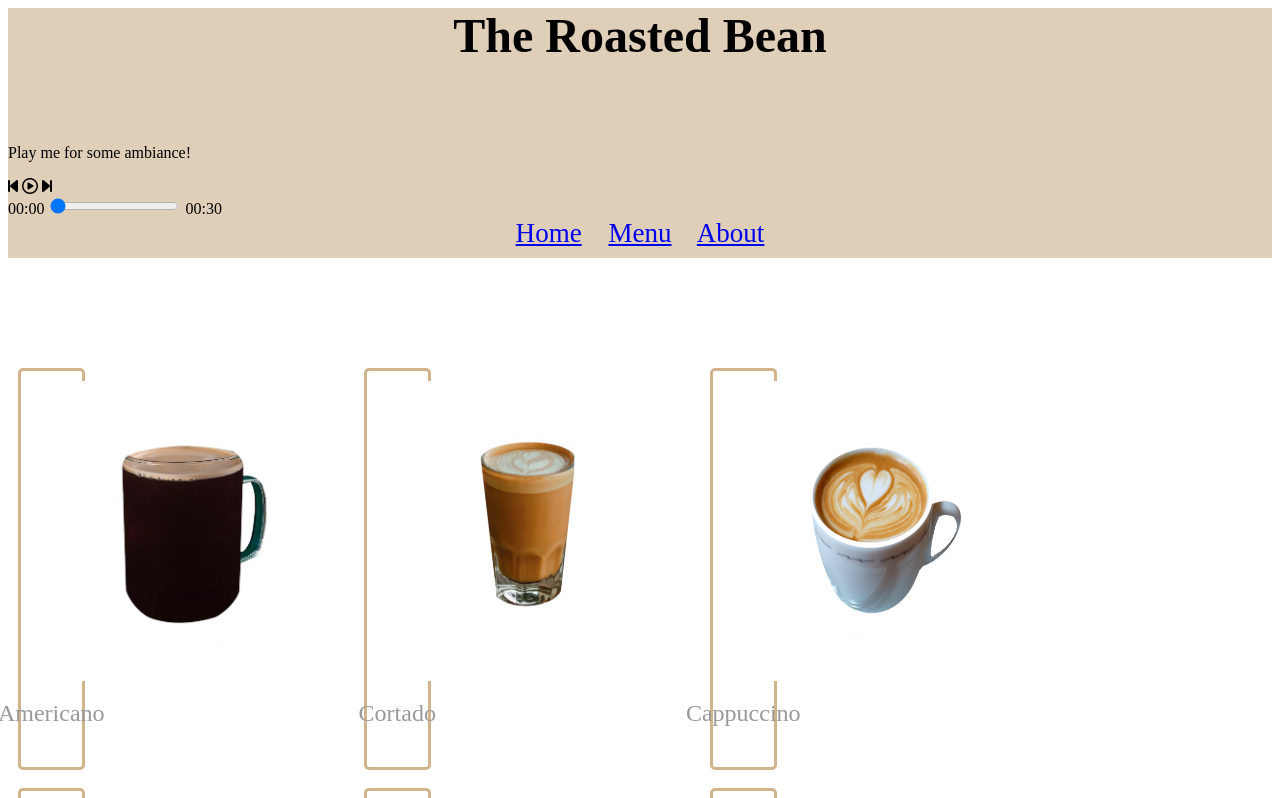
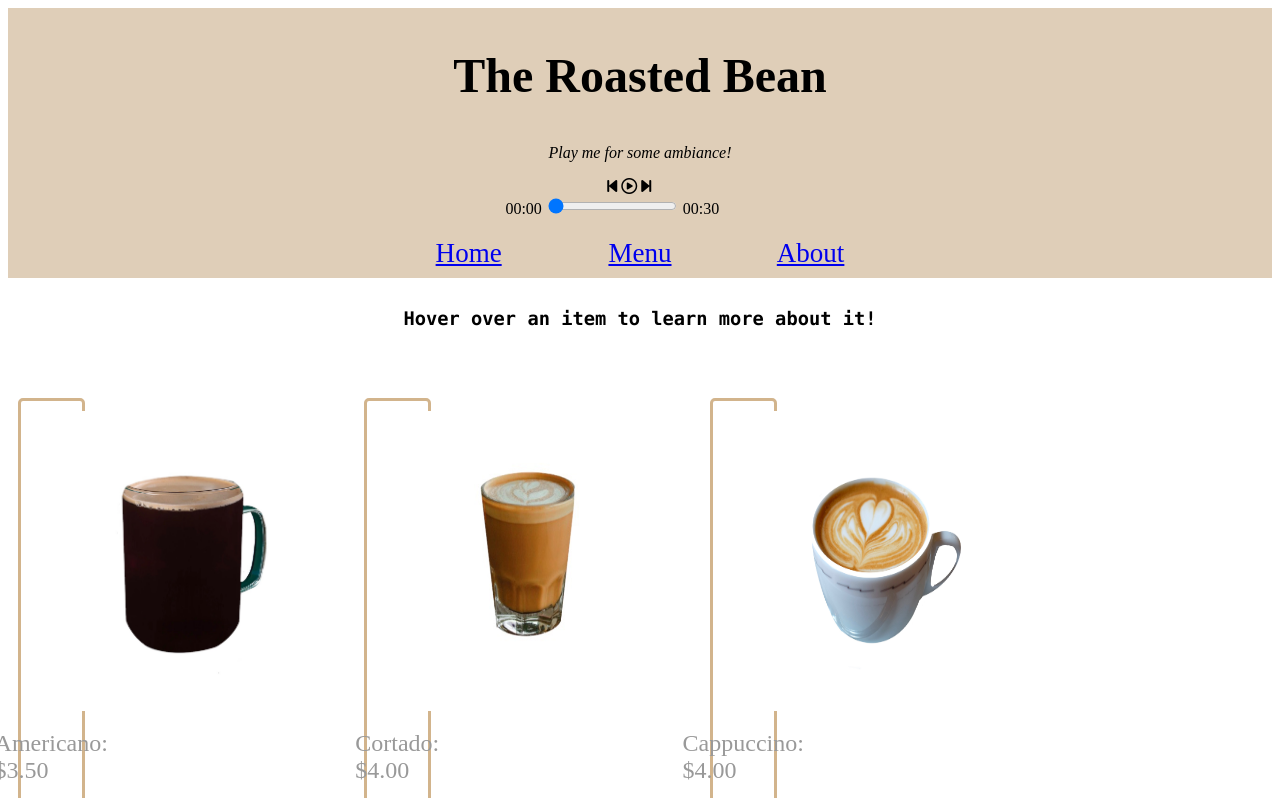
Before and after one commit to yn226/cs130-project, a plain HTML site: page menu/index.html in a window 1280 px wide. Shown: the top 798 px of the page. Drawn offline with Linux system fonts and the light colour scheme.

Commit message:
Updating project

```diff
--- a/about/audio-player.js
+++ b/about/audio-player.js
@@ -147,4 +147,4 @@ const audioPlayer = AudioPlayer('.player', audioFile);
 //     zoom: 13
 // });
 
-initScreen();
+// initScreen();
--- a/about/index.html
+++ b/about/index.html
@@ -62,10 +62,15 @@
                 <p>(312)-345-6789</p>
                 <p>roastedbean@gmail.com</p>
                 <p>Leave a comment for us below!</p>
-                <input type="text" id="comment">
+                <input type="text" value = '' id='comment'></input>
+                <!-- <button id="submit" href="#">Submit</button> -->
+                <nav>
+                    <button id="submit" href="#">Submit</button>
+                </nav>
            </section>
         </div>
 
+        <script type="text/javascript" src="index.js"></script>
     </body>
 
 </html>
--- /dev/null
+++ b/about/index.js
@@ -0,0 +1,6 @@
+testing = () => {
+    console.log("hello");
+    document.getElementById('comment').value='';
+ };
+
+ document.querySelector('#submit').onclick = testing;
--- a/about/style.css
+++ b/about/style.css
@@ -4,6 +4,22 @@
 
 .container {
     background-color: rgb(223, 206, 184);
+}
+
+.track-item {
+    text-align: center;
+    font-style:italic;
+}
+
+.controls {
+    margin: auto;
+    width: 5.2%;
+}
+
+.slider {
+    margin: auto;
+    width: 21.3%;
+    margin-bottom: 20px;
 }
 
 .information {
@@ -28,13 +44,18 @@ main{
 }
 
 .title h1{
-    background-color: tan;
+    background-color: rgb(223, 206, 184);
+    margin-top:0px;
+    height:120px;
+    margin-bottom:0px;
+    padding-top: 40px;
+    padding-bottom: 0px;
 }
 
 #pages {
     font-size: 1.3em;
     text-align: center;
-    word-spacing: 20px;
+    word-spacing: 100px;
     background-color: rgb(223, 206, 184);
     margin-top: none;
 }
--- a/menu/index.html
+++ b/menu/index.html
@@ -45,6 +45,11 @@
                 <a href="https://yn226.github.io/cs130-project/about/">About</a>
             </p>
         </section>
+        </div>
+
+        <section class="blurb">
+            <H3>Hover over an item to learn more about it!</H3>
+        </section>
 
         <main class = "content">
             <section class="cards">
@@ -52,7 +57,7 @@
                     <div>
                         <img src="MenuItems/Americano.jpg" class = "regular"/>
                         <img src="HoverItems/Americano_hover.jpg" class = "hover">
-                        <div class="caption">Americano</div>
+                        <div class="caption">Americano: $3.50</div>
                     </div>
                 </section>
             </section>
@@ -62,7 +67,7 @@
                     <div>
                         <img src="MenuItems/Cortado.jpg" class = "regular"/>
                         <img src="HoverItems/Cortado_hover.jpg" class = "hover">
-                        <div class="caption">Cortado</div>
+                        <div class="caption">Cortado: $4.00</div>
                     </div>
                 </section>
             </section>
@@ -71,7 +76,7 @@
                     <div>
                         <img src="MenuItems/Cappuccino.jpg" class = "regular"/>
                         <img src="HoverItems/Cappuccino_hover.jpg" class = "hover">
-                        <div class="caption">Cappuccino</div>
+                        <div class="caption">Cappuccino: $4.00</div>
                     </div>
                 </section>
             </section>
@@ -80,7 +85,7 @@
                     <div>
                         <img src="MenuItems/Flat_white.jpg" class = "regular"/>
                         <img src="HoverItems/Flat_white_hover.jpg" class = "hover" />
-                        <div class="caption">Flat White</div>
+                        <div class="caption">Flat White: $4.00</div>
                     </div>
                 </section>
             </section>
@@ -89,7 +94,7 @@
                     <div>
                         <img src="MenuItems/Latte.jpg" class = "regular"/>
                         <img src="HoverItems/Latte_hover.jpg" class = "hover">
-                        <div class="caption">Latte</div>
+                        <div class="caption">Latte: $4.00</div>
                     </div>
                 </section>
             </section>
@@ -98,7 +103,7 @@
                     <div>
                         <img src="MenuItems/Macchiato.jpg" class = "regular"/>
                         <img src="HoverItems/Macchiato_hover.jpg" class = "hover">
-                        <div class="caption">Macchihato</div>
+                        <div class="caption">Macchiato: $4.50</div>
                     </div>
                 </section>
             </section>
@@ -107,7 +112,7 @@
                     <div>
                         <img src="MenuItems/Mocha.jpg" class = "regular"/>
                         <img src="HoverItems/Mocha_hover.jpg" class = "hover">
-                        <div class="caption">Mocha</div>
+                        <div class="caption">Mocha: $4.50</div>
                     </div>
                 </section>
             </section>
@@ -116,7 +121,7 @@
                     <div>
                         <img src="MenuItems/Tea.jpg" class = "regular"/>
                         <img src="HoverItems/Brewed_Tea_hover.jpg" class = "hover">
-                        <div class="caption">Tea</div>
+                        <div class="caption">Tea: $3.00</div>
                     </div>
                 </section>
             </section>
--- a/menu/style.css
+++ b/menu/style.css
@@ -5,13 +5,26 @@
 .container {
     background-color: rgb(223, 206, 184);
 }
+
+.track-item {
+    text-align: center;
+    font-style:italic;
+}
+
+.controls {
+    margin: auto;
+    width: 5.2%;
+}
+
+.slider {
+    margin: auto;
+    width: 21.3%;
+    margin-bottom: 20px;
+}
 .content {
     grid-area: gallery;
-    /* background-color:rgb(223, 206, 184) */
-}
-
-.content {
     background-color: white;
+    margin-top: -60px;
 }
 
 main{
@@ -23,18 +36,21 @@ main{
     font-size: 2em;
     text-align: center;
 }
+
 .title h1{
     background-color: rgb(223, 206, 184);
     margin-top:0px;
     height:120px;
     margin-bottom:0px;
+    padding-top: 40px;
+    padding-bottom: 0px;
 }
 
 
 #pages p{
     font-size: 1.3em;
     text-align: center;
-    word-spacing: 20px;
+    word-spacing: 100px;
     background-color: rgb(223, 206, 184);
     margin-top: 0px;
     height: 40px;
@@ -48,6 +64,14 @@ main{
     word-spacing: 20px;
     background-color: rgb(223, 206, 184);
     margin-top: none;
+}
+
+.blurb {
+    text-align: center;
+    background-color: white;
+    margin-top: 30px;
+    font-family: "Lucida Console", "Courier New", monospace;
+    font-weight:50;
 }
 
 img {
--- a/style.css
+++ b/style.css
@@ -17,6 +17,22 @@
      background-color: rgb(223, 206, 184);
  }
 
+ .track-item {
+     text-align: center;
+     font-style:italic;
+ }
+
+ .controls {
+     margin: auto;
+     width: 5.2%;
+ }
+
+ .slider {
+     margin: auto;
+     width: 21.3%;
+     margin-bottom: 20px;
+}
+
 
 main{
     display: flex;
@@ -34,13 +50,15 @@ main{
     margin-top:0px;
     height:120px;
     margin-bottom:0px;
+    padding-top: 40px;
+    padding-bottom: 0px;
 }
 
 
 #pages p{
     font-size: 1.3em;
     text-align: center;
-    word-spacing: 20px;
+    word-spacing: 100px;
     background-color: rgb(223, 206, 184);
     margin-top: 0px;
     height: 40px;
```
Also changed, not shown: 1 other file.
